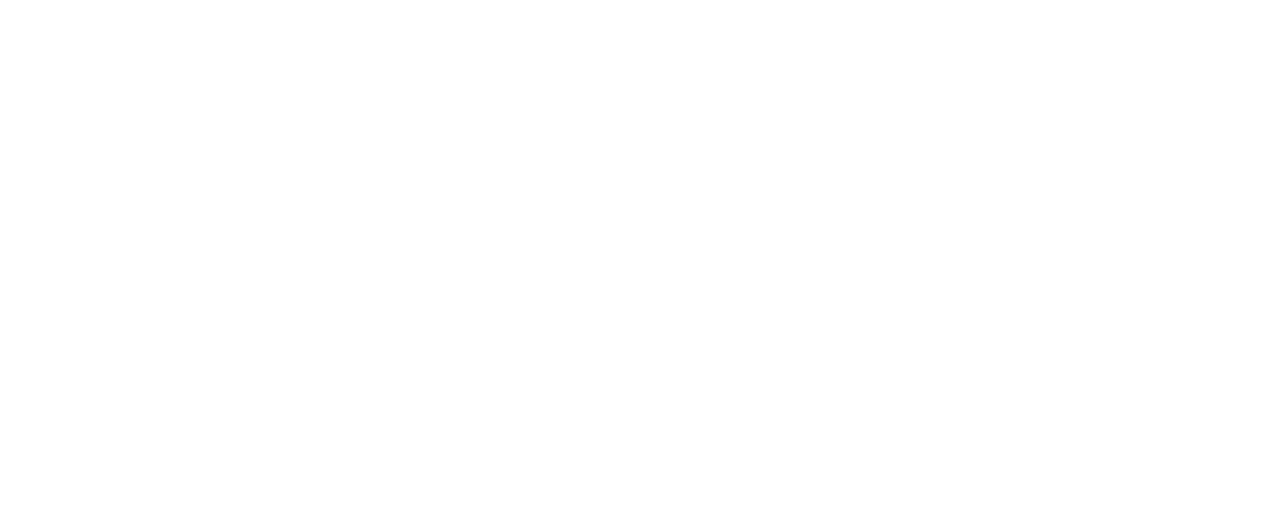
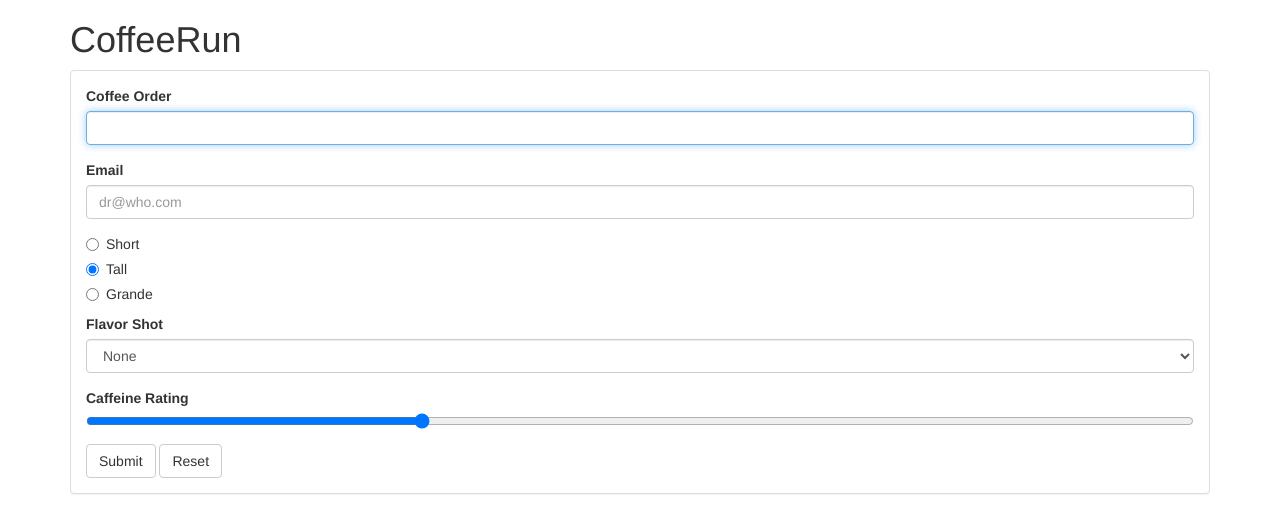
Before and after one commit to justiss4all/coffeerun, a plain HTML site: page index.html in a window 1280 px wide. Drawn offline with nearby package versions, Linux system fonts and the light colour scheme.

Commit message:
Add Bootstrap

```diff
--- a/index.html
+++ b/index.html
@@ -4,11 +4,65 @@
 <head>
     <meta charset="utf-8">
     <title>coffeerun</title>
+    <link rel="stylesheet" href="https://cdnjs.cloudflare.com/ajax/libs/twitter-bootstrap/3.3.6/css/bootstrap.min.css">
 </head>
 
-<body>
-  <script src="scripts/datastore.js" charset="utf-8"></script>
-  <script src="scripts/truck.js" charset="utf-8"></script>
+<body class="container">
+    <header>
+        <h1>CoffeeRun</h1>
+    </header>
+    <section>
+        <div class="panel panel-default">
+            <div class="panel-body">
+                <form data-coffee-order="form">
+                    <div class="form-group">
+                        <label for="coffeeOrder">Coffee Order</label>
+                        <input class="form-control" name="coffee" id="coffeeOrder" autofocus>
+                    </div>
+                    <div class="form-group">
+                        <label for="emailInput">Email</label>
+                        <input class="form-control" type="email" name="emailAddress" id="emailInput" value="" placeholder="dr@who.com">
+                    </div>
+                    <div class="radio">
+                        <label>
+                            <input type="radio" name="size" value="short">
+                            Short
+                        </label>
+                    </div>
+                    <div class="radio">
+                        <label>
+                            <input type="radio" name="size" value="tall" checked>
+                            Tall
+                        </label>
+                    </div>
+                    <div class="radio">
+                        <label>
+                            <input type="radio" name="size" value="grande">
+                            Grande
+                        </label>
+                    </div>
+                    <div class="form-group">
+                        <label for="flavorShot">Flavor Shot</label>
+                        <select id="flavorShot" class="form-control" name="flavor">
+                            <option value="">None</option>
+                            <option value="caramel">Caramel</option>
+                            <option value="almond">Almond</option>
+                            <option value="mocha">Mocha</option>
+                        </select>
+                    </div>
+                    <div class="form-group">
+                        <label for="strengthLevel">Caffeine Rating</label>
+                        <input id="strengthLevel" type="range" name="strength" value="30">
+                    </div>
+                    <button type="submit" class="btn btn-default">Submit</button>
+                    <button type="reset" class="btn btn-default">Reset</button>
+                </form>
+            </div>
+        </div>
+    </section>
+    <script src="scripts/datastore.js" charset="utf-8"></script>
+    <script src="scripts/truck.js" charset="utf-8"></script>
+    <script src="scripts/main.js" charset="utf-8"></script>
 </body>
 
 </html>
--- /dev/null
+++ b/scripts/main.js
@@ -0,0 +1,8 @@
+(function (window) {
+    'use strict';
+    var App = window.App;
+    var Truck = App.Truck;
+    var DataStore = App.DataStore;
+    var myTruck = new Truck('nc-1701', new DataStore());
+    window.myTruck = myTruck;
+})(window);
```
